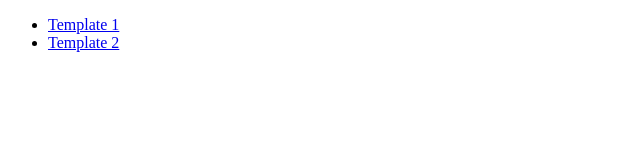
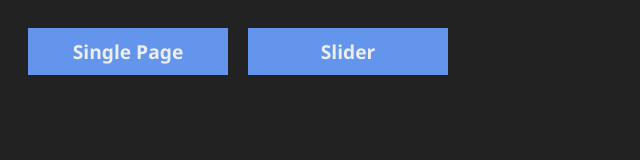
Before and after one commit to pramudeka/templates, a plain HTML site: page index.html in a window 1280 px wide. Shown: the whole page, without its empty margins (0-640 px from the left). Drawn offline with Linux system fonts and the light colour scheme.

Commit message:
restructuring tree

```diff
--- a/index.html
+++ b/index.html
@@ -5,11 +5,46 @@
     <meta http-equiv="X-UA-Compatible" content="IE=edge">
     <meta name="viewport" content="width=device-width, initial-scale=1.0">
     <title>Template List</title>
+
+    <style>
+        body{
+            background-color: #222;
+            color: #eee;
+            padding: 20px;
+        }
+        .content{
+            display: flex;
+            column-gap: 20px;
+            row-gap: 10px;
+        }
+        .content .item{
+            width: 200px;
+            background-color: cornflowerblue;
+            text-align: center;
+        }
+        .content .item a{
+            display: block;
+            text-decoration: none;
+            color: #eee;
+            font-family: 'Segoe UI', Tahoma, Geneva, Verdana, sans-serif;
+            font-size: 1.2rem;
+            font-weight: bold;
+            display: block;
+            padding: 10px 5px;
+        }
+        .content .item:hover{
+            background-color: darkcyan;
+        }
+    </style>
 </head>
 <body>
-    <ul>
-        <li><a href="./view1">Template 1</a></li>
-        <li><a href="./view2">Template 2</a></li>
-    </ul>
+    <div class="content">
+        <div class="item">
+            <a href="./view1/">Single Page</a>
+        </div>
+        <div class="item">
+            <a href="./view2/">Slider</a>
+        </div>
+    </div>
 </body>
 </html>
--- a/assets/css/custom1.css
+++ b/view1/css/custom1.css
@@ -1,5 +1,5 @@
 @charset "UTF-8";
-
+@import url('../../assets/css/style.css');
 body {
     background: url('../img/cta-bg.jpg') fixed center center;
     background-size: cover;
--- a/assets/css/custom2.css
+++ b/view2/css/custom2.css
@@ -1,4 +1,5 @@
 @charset "UTF-8";
+@import url('../../assets/css/style.css');
 
 body {
     background: #fff;
```
Also changed, not shown: view1/index.html (+2 -3 lines), view2/index.html (+1 -2 lines), view1/img/cta-bg.jpg (renamed from assets/img/cta-bg.jpg), view1/img/logo-kab.png (renamed from assets/img/logo-kab.png), view1/img/map-image.png (renamed from assets/img/map-image.png), view2/img/logo-kab.png (added), view2/img/map-image.png (added), 2 other files.
